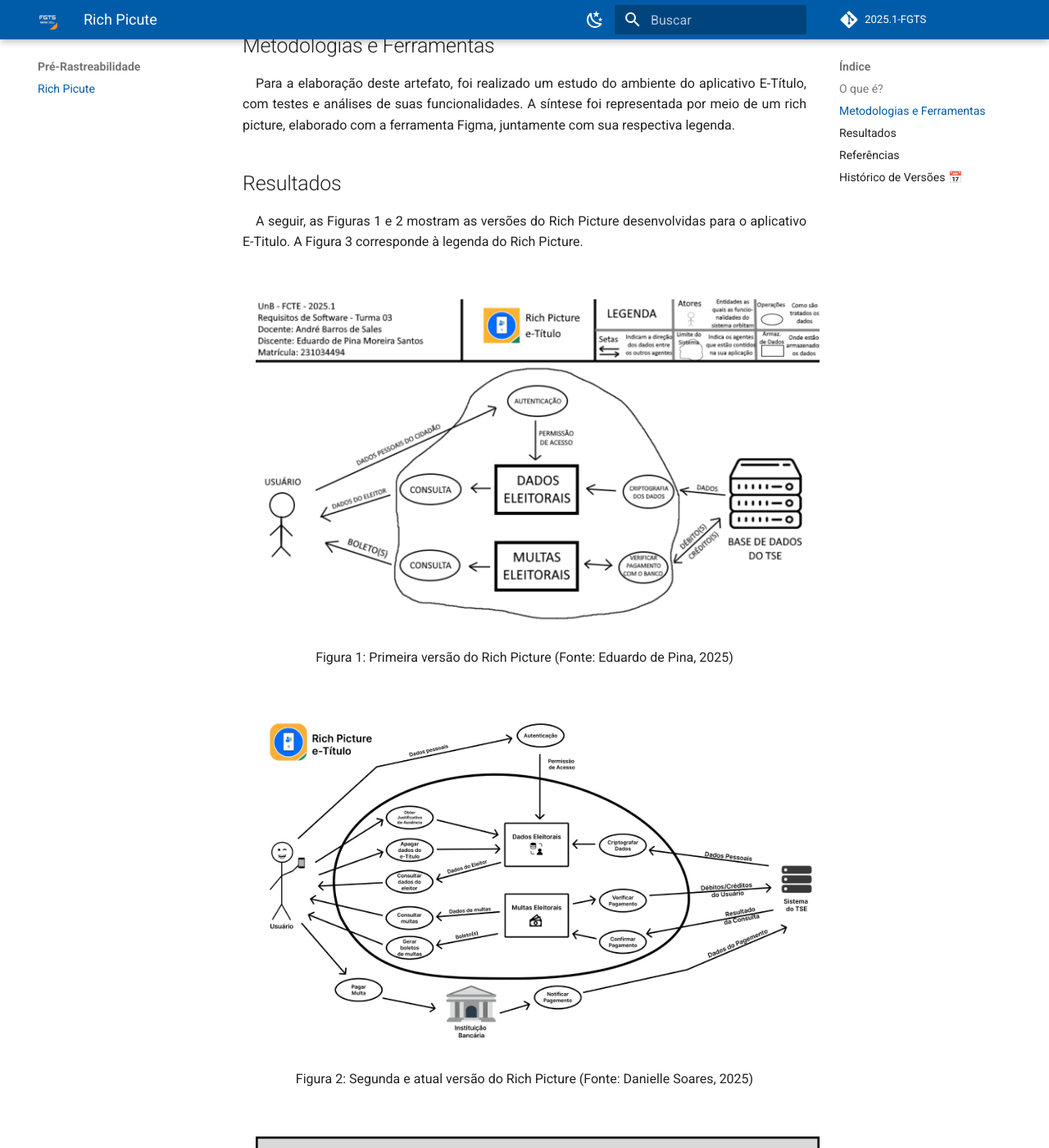
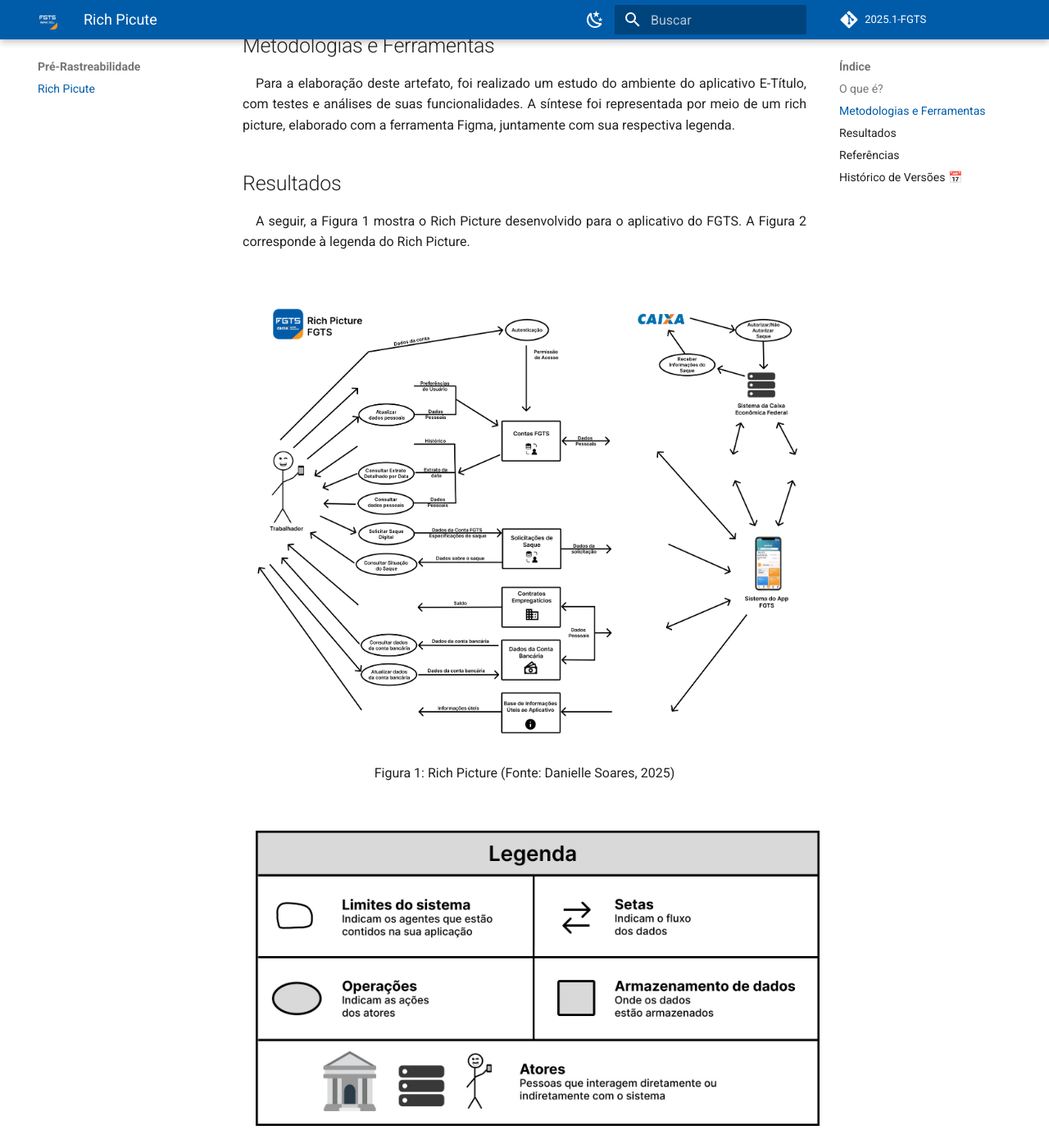
Before and after one commit to eduardodpms/REQ-FGTS, an MkDocs documentation site: the page built from docs/Pré-Rastreabilidade/Rich_Picture.md, in a window 1280 px wide and 1400 px high, scrolled down 460 px. Shown: the whole window at 82% size. Built offline with MkDocs 1.6.1 and Material for MkDocs 9.7.7, drawn with Linux system fonts in a browser that asks for light colours; comment, search, counter and statistics services are not loaded; some of the changed text lies outside the part shown.

Commit message:
feat: atualização do rich picture

```diff
--- a/docs/Pré-Rastreabilidade/Rich_Picture.md
+++ b/docs/Pré-Rastreabilidade/Rich_Picture.md
@@ -10,27 +10,20 @@ Para a elaboração deste artefato, foi realizado um estudo do ambiente do aplic
 
 ## Resultados
 
-A seguir, as Figuras 1 e 2 mostram as versões do Rich Picture desenvolvidas para o aplicativo E-Titulo. A Figura 3 corresponde à legenda do Rich Picture.
+A seguir, a Figura 1 mostra o Rich Picture desenvolvido para o aplicativo do FGTS. A Figura 2 corresponde à legenda do Rich Picture.
 
 <br>
 
-![Rich Picture V1](../assets/rich-pictures-finais/richPictureV1.png)
+![Rich Picture V1](../assets/rich-pictures-finais/richPictureV3-fgts.png)
 <div style="text-align: center;">
-    Figura 1: Primeira versão do Rich Picture (Fonte: Eduardo de Pina, 2025)
-</div>
-
-<br>
-
-![Rich Picture V2](../assets/rich-pictures-finais/richPictureV2.jpeg)
-<div style="text-align: center;">
-    Figura 2: Segunda e atual versão do Rich Picture (Fonte: Danielle Soares, 2025)
+    Figura 1:  Rich Picture (Fonte: Danielle Soares, 2025)
 </div>
 
 <br>
 
 ![Legenda Rich Picture](../assets/rich-pictures-finais/richPicutreV2Legenda.jpeg)
 <div style="text-align: center;">
-    Figura 3: Legenda do Rich Picture (Fonte: Danielle Soares, 2025)
+    Figura 2: Legenda do Rich Picture (Fonte: Danielle Soares, 2025)
 </div>
 
 ## Referências
--- a/mkdocs.yml
+++ b/mkdocs.yml
@@ -56,10 +56,10 @@ extra_css: [stylesheets/extra.css]
 nav:
   - Home: index.md
   - Atas de Reunião:
-    - Ata 1: atas/ata_07_04.md
-    - Ata 2: atas/ata_11_04.md
-    - Ata 3: atas/ata_25_04.md
-    - Ata 4: atas/ata_01_05.md
+    - Ata 1: Atas/ata_07_04.md
+    - Ata 2: Atas/ata_11_04.md
+    - Ata 3: Atas/ata_25_04.md
+    - Ata 4: Atas/ata_01_05.md
   - Entregas:
     - Entrega 1: Entregas/Entrega_01.md
   - Planejamento:
```
Also changed, not shown: other parts of docs/Pré-Rastreabilidade/Rich_Picture.md (+1 -0 lines), docs/assets/rich-pictures-finais/richPictureV3-fgts.png (added).
